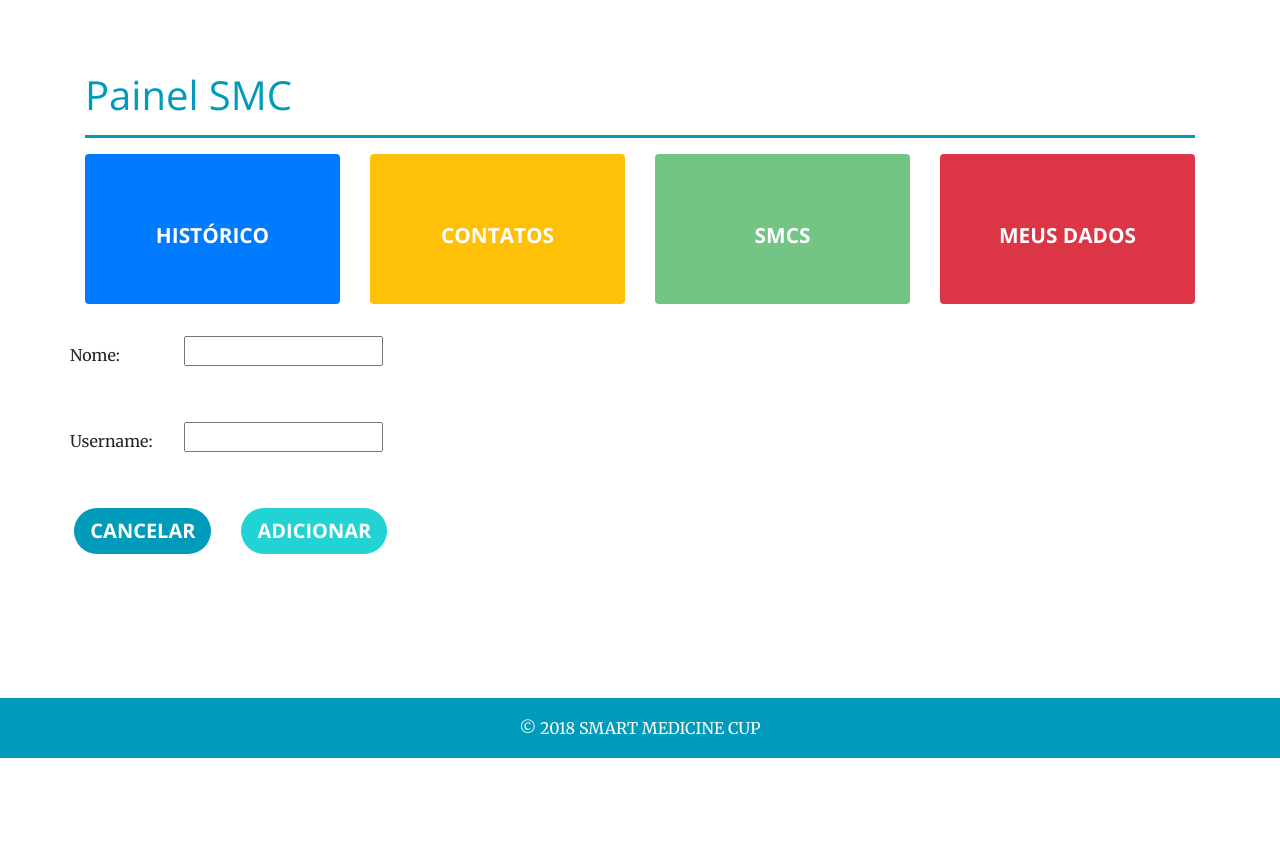
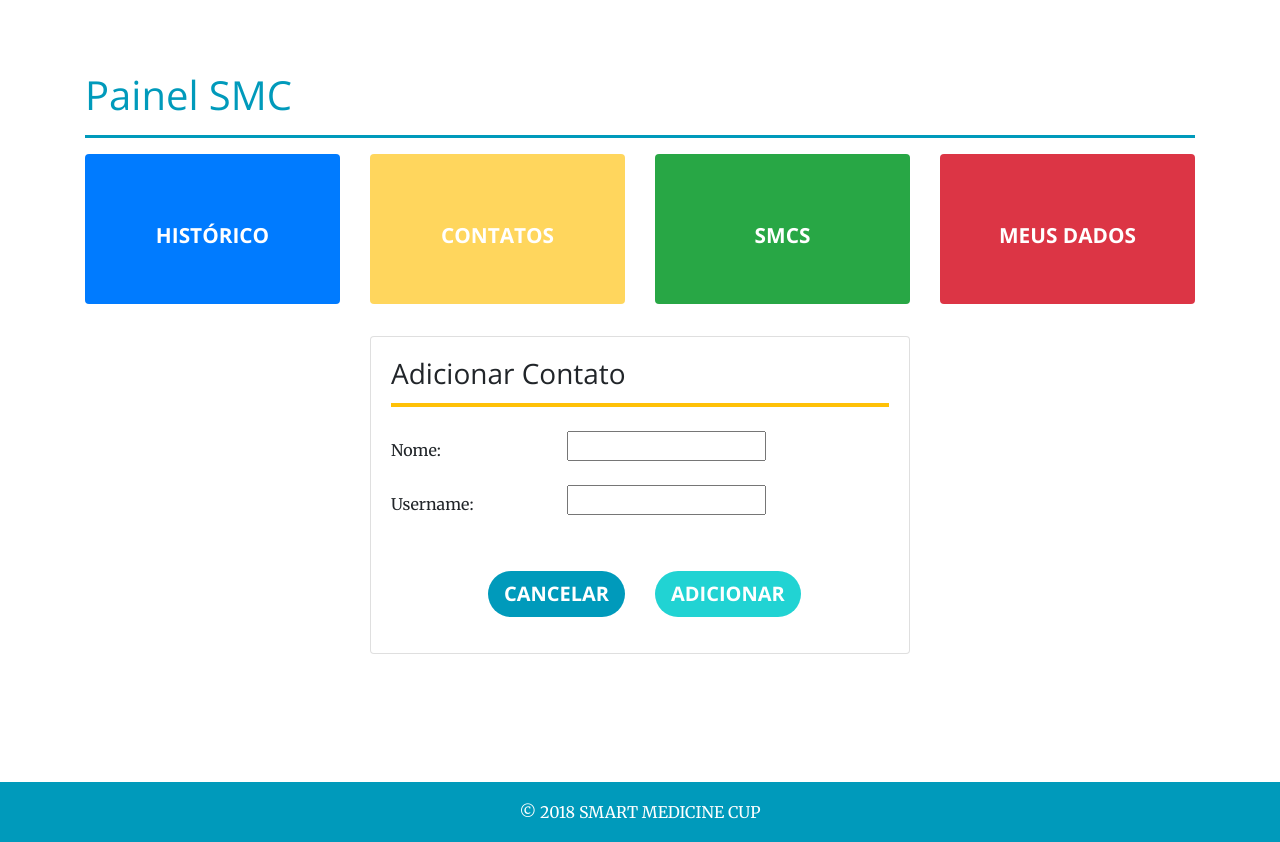
Before and after one commit to PI1-2018-2/smart-medicine-cup, a Django app: page /dashboard/addcontact/ in a window 1280 px wide. Shown: the part 57-899 px from the top of the page. Before the commit the page ends 815 px from the top, so only its background shows below. Run offline with Django 3.2, Linux system fonts and the light colour scheme; some libraries are stand-ins or nearby versions.

Commit message:
Fix layout

```diff
--- a/smart_medicine_cup_backend/dashboard/templates/addcontact.html
+++ b/smart_medicine_cup_backend/dashboard/templates/addcontact.html
@@ -20,10 +20,16 @@
       <hr class="dashboardHr">
       <div class="row">
         {% include "menu.html" %}
-
+      </div>
+      <div class="row mt-3">
+        <div class="col-lg-6 offset-lg-3">
+          <div class="card">
+            <div class="card-body">
+              <h3 class="card-title">Adicionar Contato</h3>
+              <div class="row bg-warning m-0 mb-4 pb-1"></div>
 
               <form class="mt-3" method="post">{% csrf_token %}
-          <div class="form-group row mb-5">
+                <div class="form-group row">
                   <label for="name" class="col-lg-4 col-form-label">Nome:</label>
                   <div class="col-lg-8">
                    {{ form.name }}
@@ -40,17 +46,18 @@
 
                 <div class="form-group row text-center">
                   <div class="col-lg-6 text-right">
-              <button type="button" class="btn btn-lg btn-secondary text-white" data-dismiss="modal">Cancelar</button>
+                    <a class="btn btn-lg btn-secondary text-white" href="/dashboard/contacts/">Cancelar</a>
                   </div>
                   <div class="col-lg-6 text-left">
                     <button type="submit" class="btn btn-lg btn-primary ">Adicionar</button>
                   </div>
                 </div>
               </form>
+
             </div>
-    </div>
-  </div>
-
+          </div> <!-- END CARD -->
+        </div> <!-- END COL-->
+      </div><!-- END ROW-->
 
     </div> <!--END CONTAINER-->
 
@@ -62,7 +69,7 @@
   <script type="text/javascript">
     (function($) {
       "use strict"; // Start of use strict
-      $('.dashboardBtn').eq(2).addClass('disabled');
+      $('.dashboardBtn').eq(1).addClass('disabled');
     })(jQuery); // End of use stric
   </script>
 {% endblock %}
```
Also changed, not shown: smart_medicine_cup_backend/dashboard/templates/addsmc.html (+11 -4 lines). Lines whose indentation alone changed are shown as unchanged.
